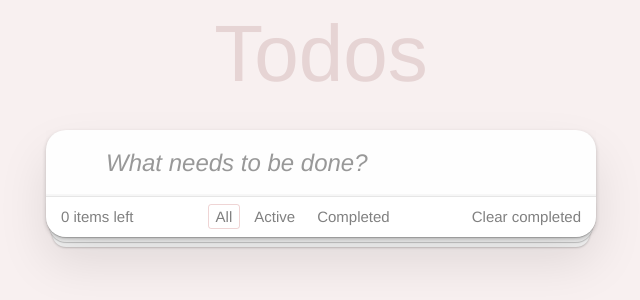
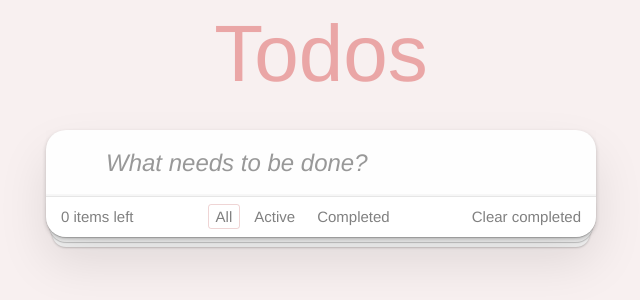
Before and after one commit to Sawatary/todolist_v2, a React (Vite) app: page / in a window 1280 px wide. Shown: the top 300 px of the page, without its empty margins (319-959 px from the left). Built offline with nearby package versions, Linux system fonts and the light colour scheme.

Commit message:
Final commit

```diff
--- a/src/index.css
+++ b/src/index.css
@@ -84,7 +84,7 @@ body {
   font-size: 80px;
   font-weight: 200;
   text-align: center;
-  color: rgba(127, 53, 53, 0.15);
+  color: rgba(227, 130, 130, 0.67);
   -webkit-text-rendering: optimizeLegibility;
   -moz-text-rendering: optimizeLegibility;
   text-rendering: optimizeLegibility;
```
